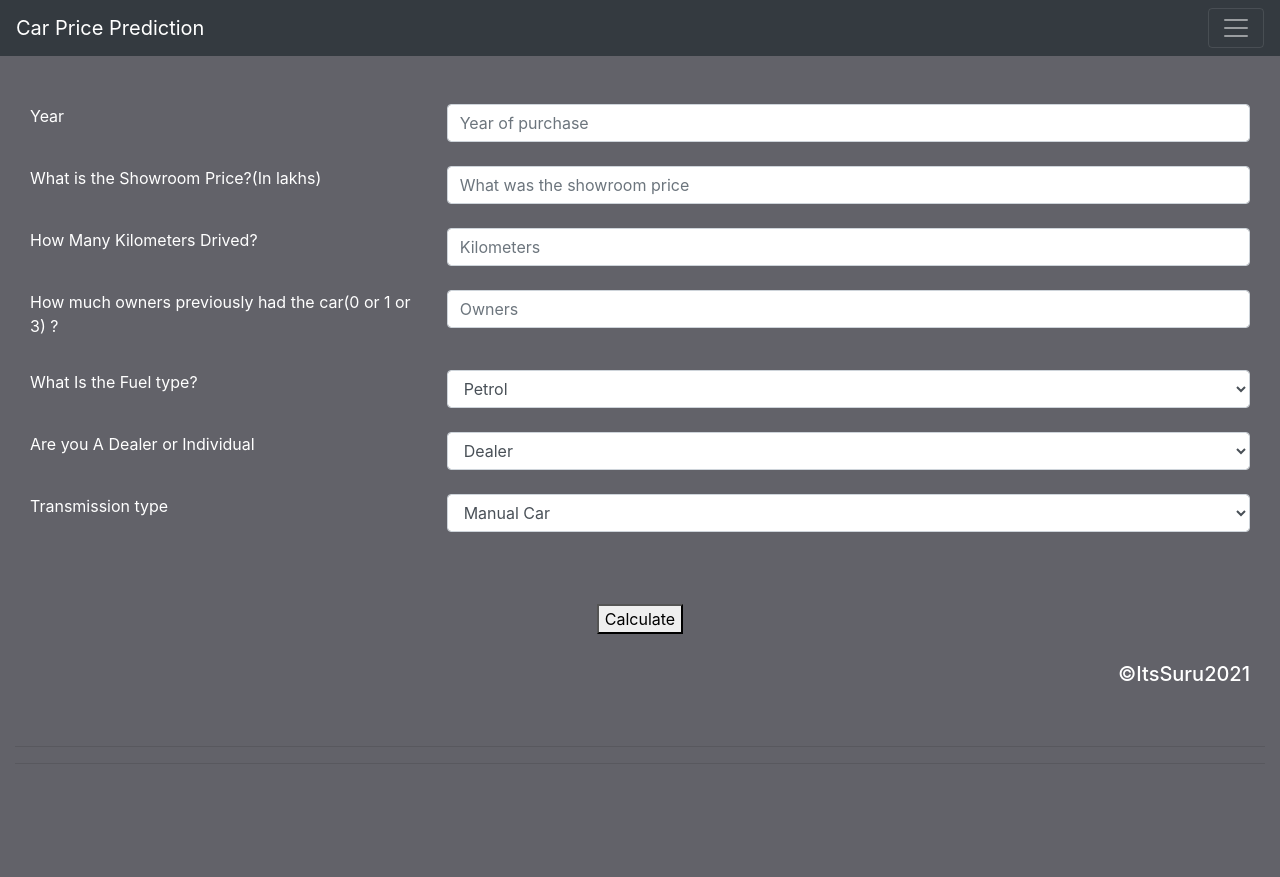
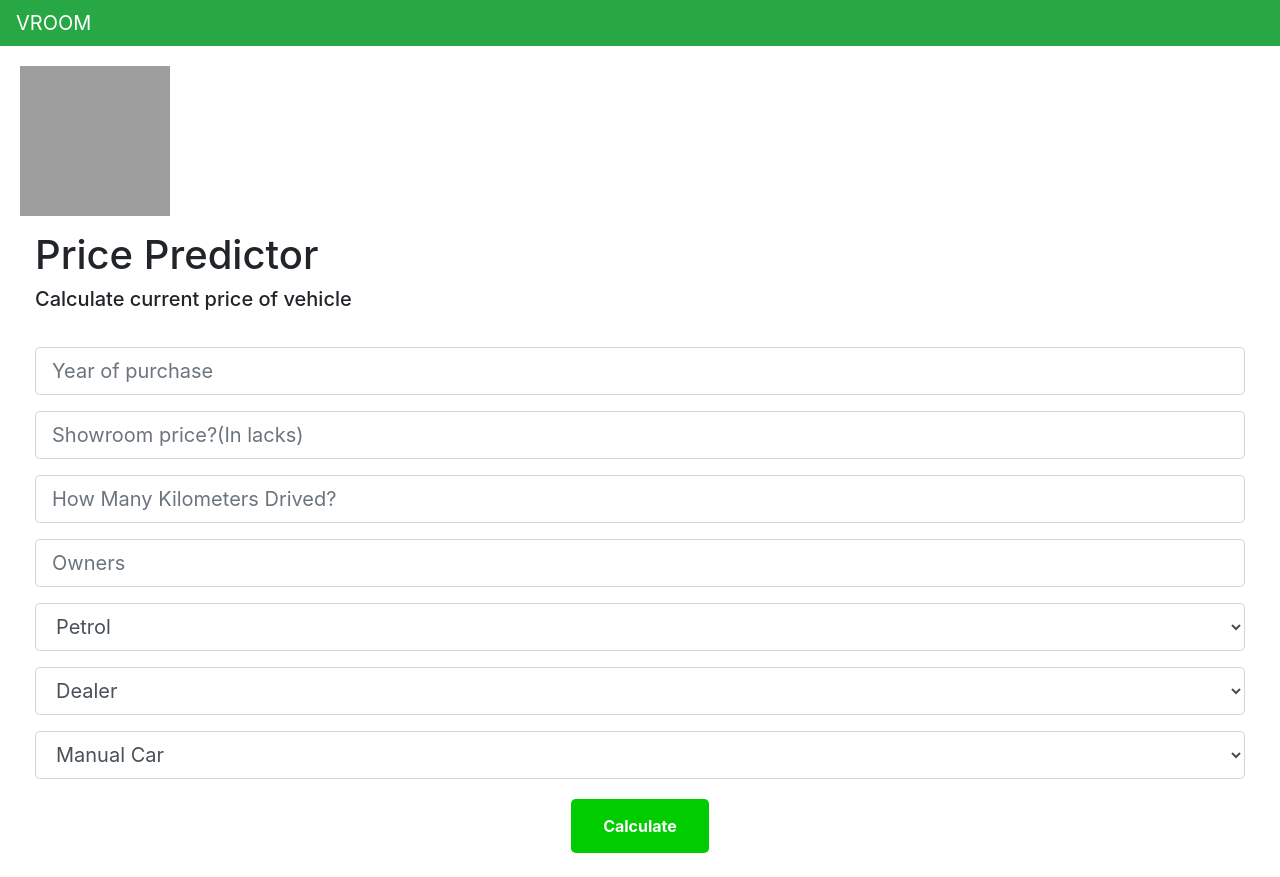
Before and after one commit to ItsSuru/Car-Price-Prediction-Deployment, a Flask app: page / in a window 1280 px wide. Before the commit the page ends 681 px from the top, so only its background shows below. Run offline with Flask 2, Linux system fonts and the light colour scheme; parts of the project's set-up code (start-up, migrations or seed data) failed here and were passed over; some libraries are stand-ins or nearby versions; grey boxes are pictures that could not be loaded.

Commit message:
Update home.html

```diff
--- a/templates/home.html
+++ b/templates/home.html
@@ -2,11 +2,8 @@
 <html lang="en">
 
 <head>
-    <!-- Required meta tags -->
     <meta charset="utf-8">
     <meta name="viewport" content="width=device-width, initial-scale=1, shrink-to-fit=no">
-    <link rel="shortcut icon" href="carimg.png" type="image/x-icon" />
-    <!-- Bootstrap CSS -->
     <link rel="stylesheet" href="https://maxcdn.bootstrapcdn.com/bootstrap/4.0.0/css/bootstrap.min.css" integrity="sha384-Gn5384xqQ1aoWXA+058RXPxPg6fy4IWvTNh0E263XmFcJlSAwiGgFAW/dAiS6JXm" crossorigin="anonymous">
     <script src="https://code.jquery.com/jquery-3.5.1.slim.min.js" integrity="sha384-DfXdz2htPH0lsSSs5nCTpuj/zy4C+OGpamoFVy38MVBnE+IbbVYUew+OrCXaRkfj" crossorigin="anonymous"></script>
     <script src="https://cdn.jsdelivr.net/npm/popper.js@1.16.1/dist/umd/popper.min.js" integrity="sha384-9/reFTGAW83EW2RDu2S0VKaIzap3H66lZH81PoYlFhbGU+6BZp6G7niu735Sk7lN" crossorigin="anonymous"></script>
@@ -14,133 +11,103 @@
     <title>Car Price Prediction</title>
 </head>
 
-<nav class="navbar navbar-dark bg-dark navbar-fixed-top">
-    <a class="navbar-brand" href="#">Car Price Prediction</a>
-    <button class="navbar-toggler" type="button" data-toggle="collapse" data-target="#navbarNav" aria-controls="navbarNav" aria-expanded="false" aria-label="Toggle navigation">
-        <span class="navbar-toggler-icon"></span>
-    </button>
-    <div class="collapse navbar-collapse" id="navbarNav">
-        <ul class="navbar-nav">
-            <li class="nav-item active">
-                <a class="nav-link" href="/">Home</a>
-            </li>
-            <li class="nav-item">
-                <a class="nav-link" href="https://swarajchaudhari19.netlify.app/">About</a>
-            </li>
-        </ul>
-    </div>
+<nav class="navbar navbar-expand-sm bg-success navbar-dark sticky-top">
+    <a class="navbar-brand" href="#">VROOM</a>
 </nav>
 
 <body>
-    <script src="https://code.jquery.com/jquery-3.5.1.slim.min.js" integrity="sha384-DfXdz2htPH0lsSSs5nCTpuj/zy4C+OGpamoFVy38MVBnE+IbbVYUew+OrCXaRkfj" crossorigin="anonymous"></script>
-    <script src="https://cdn.jsdelivr.net/npm/popper.js@1.16.1/dist/umd/popper.min.js" integrity="sha384-9/reFTGAW83EW2RDu2S0VKaIzap3H66lZH81PoYlFhbGU+6BZp6G7niu735Sk7lN" crossorigin="anonymous"></script>
-    <script src="https://stackpath.bootstrapcdn.com/bootstrap/4.5.2/js/bootstrap.min.js" integrity="sha384-B4gt1jrGC7Jh4AgTPSdUtOBvfO8shuf57BaghqFfPlYxofvL8/KUEfYiJOMMV+rV" crossorigin="anonymous"></script>
+<img src="{{url_for('static',filename='logo.jpg')}}" style="height:150px; width:150px; margin-top:20px; margin-bottom:10px; margin-left:20px; margin-right:20px"/>
+            </img>
     <div class="container-fluid">
+
+        <div style="margin-top:5px; margin-bottom:10px; margin-left:20px; margin-right:20px">
+
+        <h1>Price Predictor</h1>
+        <h5>Calculate current price of vehicle</h5>
+            </div>
         <div class="col-lg-12">
-                <form action="{{ url_for('predict')}}" method="post">
+                <form action="{{ url_for('predict')}}" method="post" style="align:center; margin:20px;">
                     <br>
-                    <br>
+
 
                     <div class="form-group">
                         <div class="row">
-                            <div class="col-lg-4 col-md-4">
-                                <label for="cylinders">Year</label>
-                            </div>
-                            <div class="col-lg-8 col-md-8">
-                                <input type="text" class="form-control" id="cylinders" name="Year" placeholder="Year of purchase" required>
-                            </div>
+
+
+                                <input type="text" class="form-control form-control-lg" id="cylinders" name="Year" placeholder="Year of purchase" required>
+
                         </div>
                         <br>
                         <div class="row">
-                            <div class="col-lg-4 col-md-4">
-                                <label for="Displacement">What is the Showroom Price?(In lakhs)</label>
-                            </div>
-                            <div class="col-lg-8 col-md-8">
-                                <input type="text" class="form-control" id="displacement" name="Present_Price" placeholder="What was the showroom price" required>
 
-                                </select>
-                            </div>
+
+                                <input type="text" class="form-control form-control-lg" id="displacement" name="Present_Price" placeholder="Showroom price?(In lacks)" required>
+
+
+
                         </div>
                         <br>
                         <div class="row">
-                            <div class="col-lg-4 col-md-4">
-                                 <label for="trestbps">How Many Kilometers Drived? </label>
-                            </div>
-                            <div class="col-lg-8 col-md-8">
-                                <input type="text" class="form-control" id="horsepower" name="Kms_Driven" placeholder="Kilometers" required>
-                            </div>
+
+                                <input type="text" class="form-control form-control-lg" id="horsepower" name="Kms_Driven" placeholder="How Many Kilometers Drived?" required>
+
                         </div>
                         <br>
                         <div class="row">
-                            <div class="col-lg-4 col-md-4">
-                                <label for="weight">How much owners previously had the car(0 or 1 or 3) ? </label>
-                            </div>
-                            <div class="col-lg-8 col-md-8">
-                                <input type="text" class="form-control" id="weight" name="Owner" placeholder="Owners" required>
-                            </div>
+
+
+                                <input type="text" class="form-control form-control-lg" id="weight" name="Owner" placeholder="Owners" required>
+
                         </div>
                         <br>
                         <div class="row">
-                            <div class="col-lg-4 col-md-4">
-                                <label for="acceleration">What Is the Fuel type?</label>
-                            </div>
-                            <div class="col-lg-8 col-md-8">
-                                <select type="text" class="form-control" id="acceleration" name="Fuel_Type_Petrol" placeholder="Top Acceleration" required>
+
+
+                                <select type="text" class="form-control form-control-lg" id="acceleration" name="Fuel_Type_Petrol" placeholder="Fuel type?" required>
                                    <option value="Petrol">Petrol</option>
                                    <option value="Diesel">Diesel</option>
                                    <option value="Diesel">CNG</option>
 
                                 </select>
-                            </div>
+
                         </div>
                         <br>
                         <div class="row">
-                            <div class="col-lg-4 col-md-4">
-                                <label for="model_year">Are you A Dealer or Individual </label>
-                            </div>
-                            <div class="col-lg-8 col-md-8">
-                                <select type="text" class="form-control" id="model_year" name="Seller_Type_Individual" placeholder="(Last2 digits of Year only: ex- 70)" required>
+
+                                <select type="text" class="form-control form-control-lg" id="model_year" name="Seller_Type_Individual" placeholder="(Last2 digits of Year only: ex- 70)" required>
                                     <option value="Dealer">Dealer</option>
                                     <option value="Individual">Individual</option>
                                 </select>
-                            </div>
+
                         </div>
                         <br>
                         <div class="row">
-                            <div class="col-lg-4 col-md-4">
-                                <label for="origin">Transmission type</label>
-                            </div>
-                            <div class="col-lg-8 col-md-8">
-                                <select type="text" class="form-control" id="origin" name="Transmission_Mannual" placeholder="Origin" required>
+
+
+                                <select type="text" class="form-control form-control-lg" id="origin" name="Transmission_Mannual" placeholder="Origin" required>
                                    <option value="Mannual">Manual Car</option>
                                    <option value="Automatic">Automatic Car</option>
                                 </select>
-                            </div>
+
                         </div>
-                        <br>
 
                         <br>
-                        <br>
-                        <center>
-                            <button id="sub" type="submit ">Calculate</button>
-                        </center>
+                        <div class="text-center">
+                            <button id="sub" type="submit " class="btn btn-primary btn-lg" style="background-color: #00cc00;padding: 15px 32px;border: none;text-align: center;text-decoration: none;font-size: 16px;margin: 4px 3px;cursor: pointer;"><B>Calculate</B></button>
+                        </div>
                     </div>
-                    <br>
-                    <div><h5 style="text-align: right;line-height: 0;color: #ffffff">©ItsSuru2021</h5></div>
+
                 </form>
 
             </div>
-        <br><br><hr><h5>{{ prediction_text }}</h5><hr><br>
+
         </div>
-        <!-- Optional JavaScript -->
-        <!-- jQuery first, then Popper.js, then Bootstrap JS -->
-        <script src="https://code.jquery.com/jquery-3.2.1.slim.min.js" integrity="sha384-KJ3o2DKtIkvYIK3UENzmM7KCkRr/rE9/Qpg6aAZGJwFDMVNA/GpGFF93hXpG5KkN" crossorigin="anonymous"></script>
-        <script src="https://cdnjs.cloudflare.com/ajax/libs/popper.js/1.12.9/umd/popper.min.js" integrity="sha384-ApNbgh9B+Y1QKtv3Rn7W3mgPxhU9K/ScQsAP7hUibX39j7fakFPskvXusvfa0b4Q" crossorigin="anonymous"></script>
-        <script src="https://maxcdn.bootstrapcdn.com/bootstrap/4.0.0/js/bootstrap.min.js" integrity="sha384-JZR6Spejh4U02d8jOt6vLEHfe/JQGiRRSQQxSfFWpi1MquVdAyjUar5+76PVCmYl" crossorigin="anonymous"></script>
+        </div>
 </body>
 <style>
 body {
-    background-color: #626269;
+    background-color: white;
+    line-height:1.0;
 }
 
 .col-lg-4 {
```
